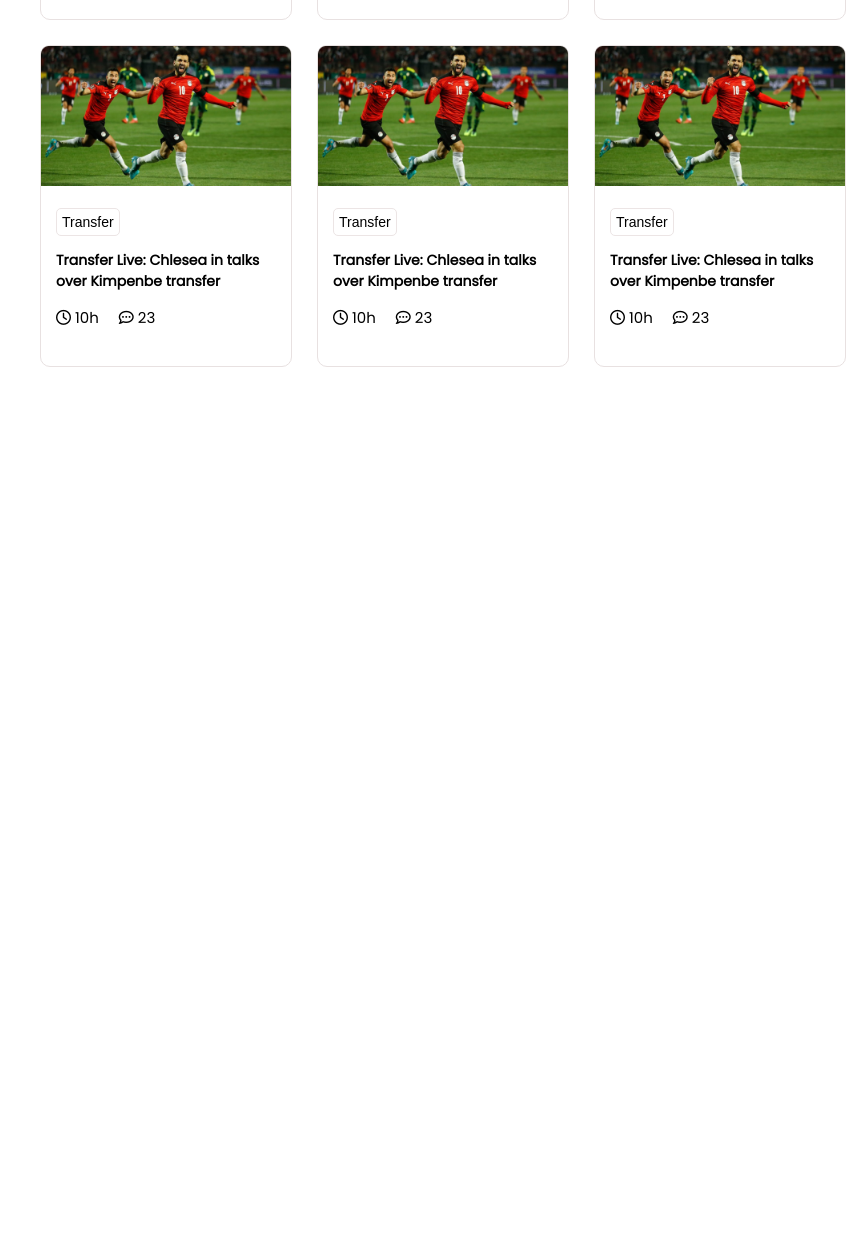
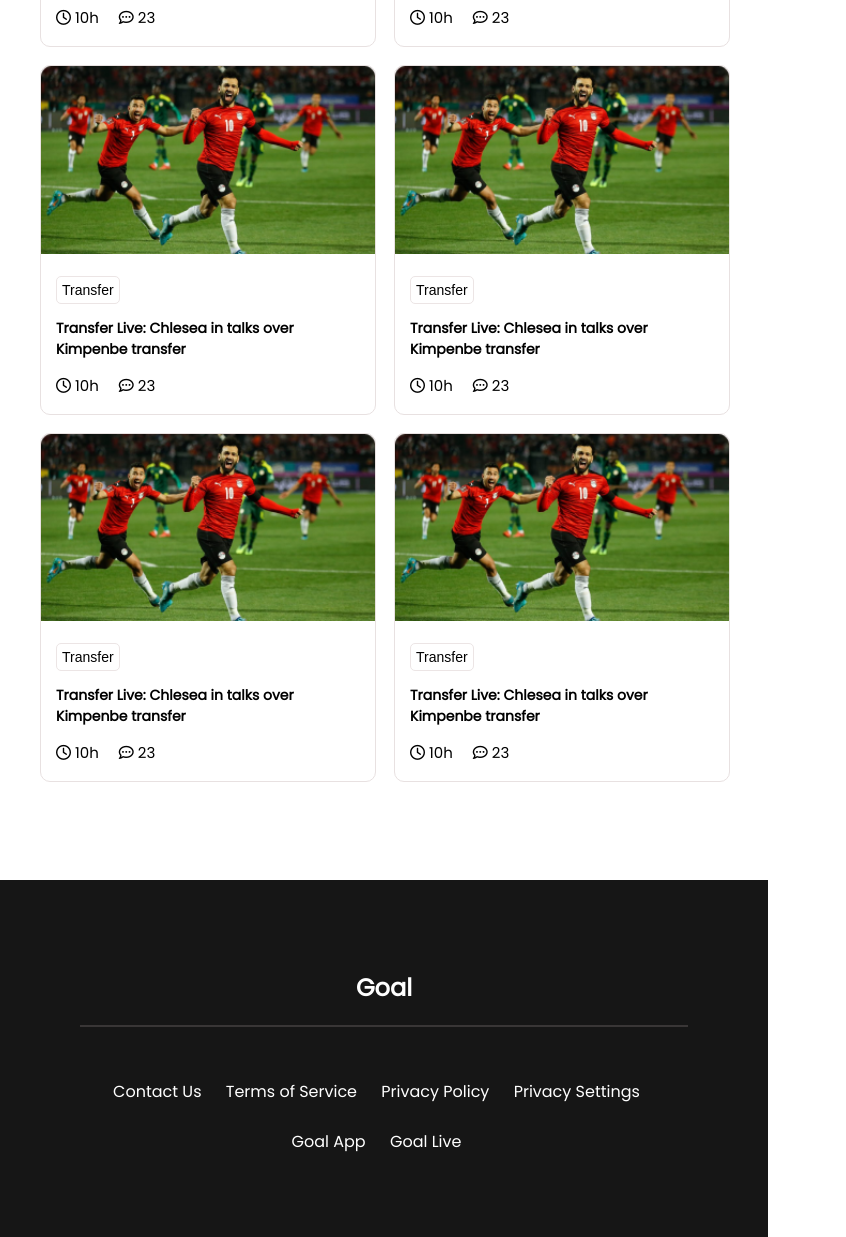
Before and after one commit to shahadathossain26/fifa-world-cup, a plain HTML site: page index.html in a window 768 px wide. Shown: the part 923-2160 px from the top of the page, 846 px wide, since content can reach past the window. Before the commit the page ends 1390 px from the top, so only its background shows below. Drawn offline with Linux system fonts and the light colour scheme.

Commit message:
tablet responsive done

```diff
--- a/style.css
+++ b/style.css
@@ -193,7 +193,9 @@ hr {
 
 /* Mobile Devices */
 @media only screen and (max-width: 688px) {
-
+    body {
+        width: 99%;
+    }
 
     .container {
         margin-top: 40px;
@@ -263,6 +265,7 @@ hr {
         margin-bottom: 20px;
         padding: 0px;
         width: 80%;
+        text-align: center;
     }
 
     .menu {
@@ -380,11 +383,31 @@ hr {
 
     }
 
+    .posts {
+        grid-template-columns: repeat(2, 1fr);
+        width: 100%;
+        grid-row-gap: 20px;
+        grid-column-gap: 20px;
+    }
+
+    .post {
+        width: 100%;
+        height: 100%;
+    }
+
+    .post-img img {
+        width: 100%;
+    }
+
+    .footer-items {
+        margin-left: 25px;
+        margin-right: 20px;
+        text-align: center;
+        line-height: 50px;
+    }
 
 
-    footer {
-        display: none;
-    }
+
 
 }
 
```
